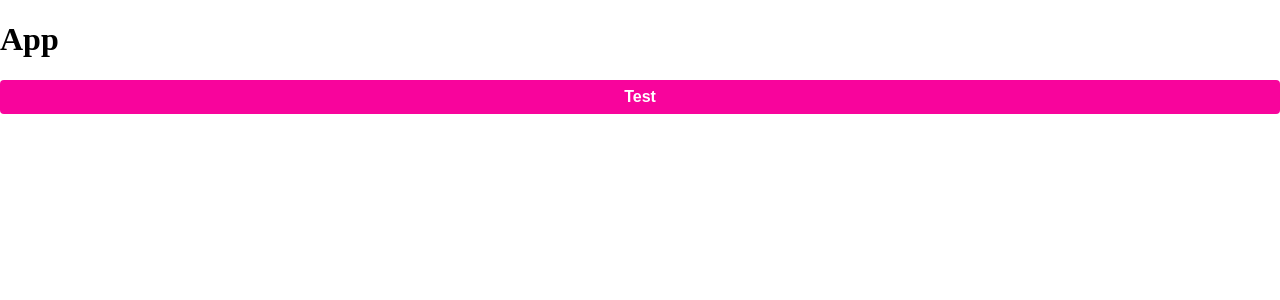
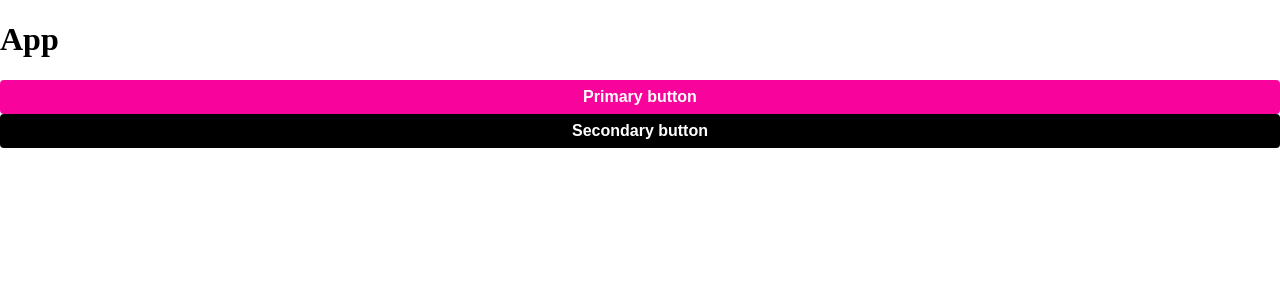
Before and after one commit to leighwest/styled-components-v5, a React (Create React App) app: page / in a window 1280 px wide. Shown: the top 300 px of the page. Built offline with nearby package versions, Linux system fonts and the light colour scheme; the HTML template or start-up script is replaced by a standard one.

Commit message:
Added props to button

```diff
--- a/src/components/App.js
+++ b/src/components/App.js
@@ -19,7 +19,10 @@ function App() {
         App
       </h1>
       <Button>
-        Test
+        Primary button
+      </Button>
+      <Button secondary>
+        Secondary button
       </Button>
     </>
 
--- a/src/components/common/Button.js
+++ b/src/components/common/Button.js
@@ -1,10 +1,8 @@
 import styled from 'styled-components';
-
-
 
 const Button = styled.button`
   color: white;
-  background: #f8049c;
+  background: ${p => p.secondary ? 'black' : '#f8049c'};
   font-weight: bold;
   padding: 8px;
   border-radius: 4px;
```
